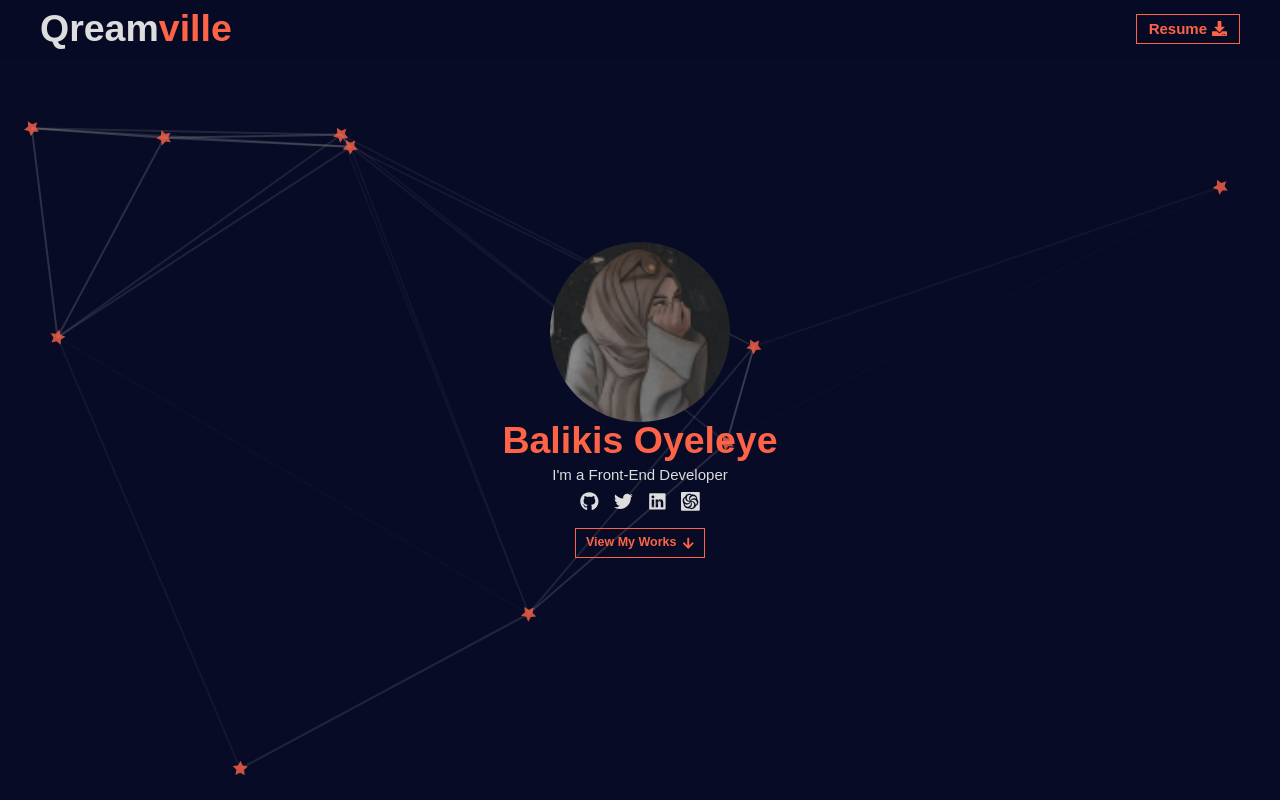
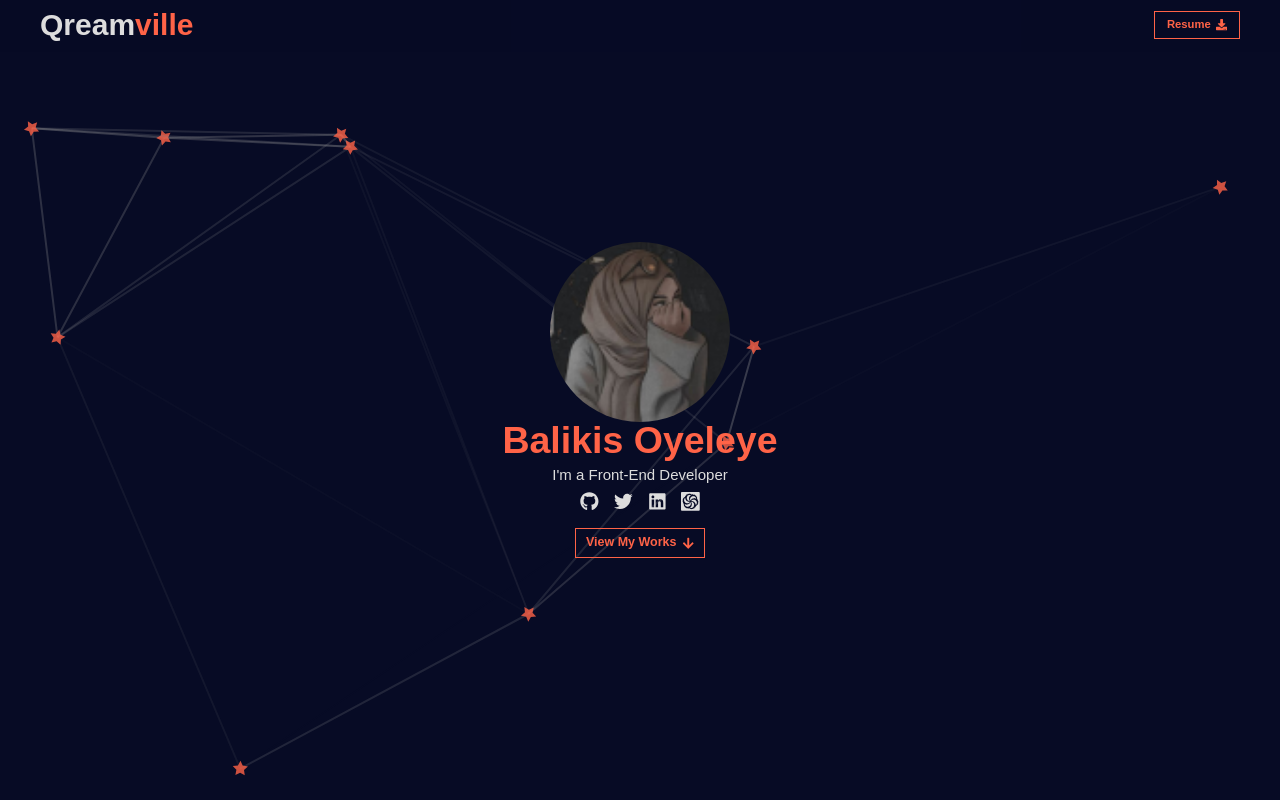
Before and after one commit to Qreamville/My-Portfolio, a React (Create React App) app: page / in a window 1280 px wide. Shown: the top 800 px of the page. Built offline with nearby package versions, Linux system fonts and the light colour scheme.

Commit message:
Modify font-family

```diff
--- a/src/components/about/about.css
+++ b/src/components/about/about.css
@@ -3,5 +3,5 @@
 }
 
 .about h2 {
-  font-family: "Coolvetica", sans-serif;
+  font-family: "Poppins", sans-serif;
 }
--- a/src/components/hero/Hero.jsx
+++ b/src/components/hero/Hero.jsx
@@ -43,10 +43,10 @@ const Hero = () => {
     <header id="top" className="hero">
       <nav className="hero-navbar w-full pt-4">
         <div className=" flex justify-between items-center container mx-auto">
-          <h1 className="hero-navbar__brand text-6xl font-bold">
+          <h1 className="hero-navbar__brand text-5xl font-bold">
             Qream<span className="text-tomato">ville</span>
           </h1>
-          <div className="hero-navbar__resume text-2xl">
+          <div className="hero-navbar__resume text-lg">
             <a
               href={Pdf}
               className="text-tomato font-semibold border-tomato hover:bg-tomato border flex items-center justify-center gap-2"
--- a/src/components/hero/hero.css
+++ b/src/components/hero/hero.css
@@ -1,6 +1,7 @@
 .hero {
   position: relative;
   height: 100vh;
+  z-index: 9999999999999999999999999;
 }
 
 #tsparticles {
@@ -20,7 +21,7 @@
 }
 
 .hero-navbar__brand {
-  font-family: "Coolvetica", sans-serif;
+  font-family: "Poppins", sans-serif;
 }
 
 .hero-navbar__resume a {
@@ -44,5 +45,5 @@
 }
 
 .hero-profile__name {
-  font-family: "Coolvetica", sans-serif;
+  font-family: "Poppins", sans-serif;
 }
--- a/src/components/projects/project.css
+++ b/src/components/projects/project.css
@@ -3,5 +3,5 @@
 }
 
 #projects h2 {
-  font-family: "Coolvetica", sans-serif;
+  font-family: "Poppins", sans-serif;
 }
--- a/src/components/skills/skill.css
+++ b/src/components/skills/skill.css
@@ -3,7 +3,7 @@
 }
 
 .skills h2 {
-  font-family: "Coolvetica", sans-serif;
+  font-family: "Poppins", sans-serif;
 }
 
 .skill img {
```
